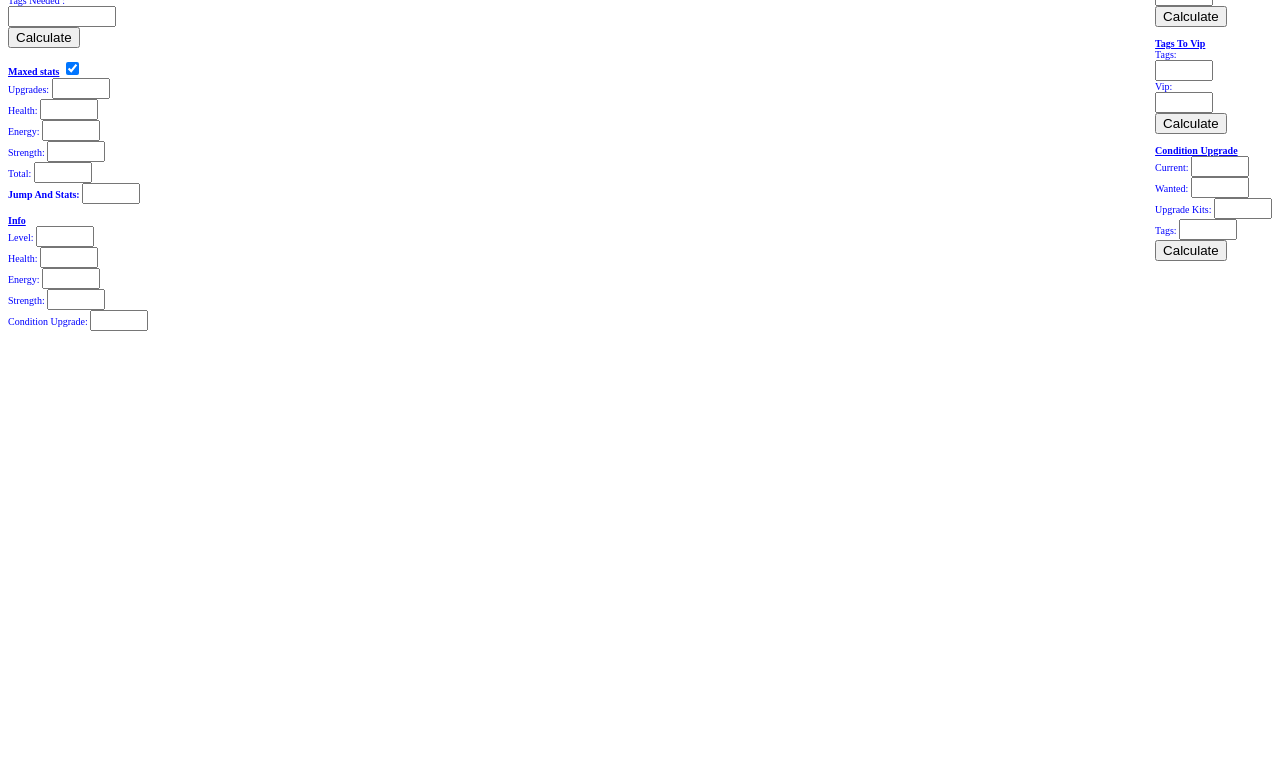
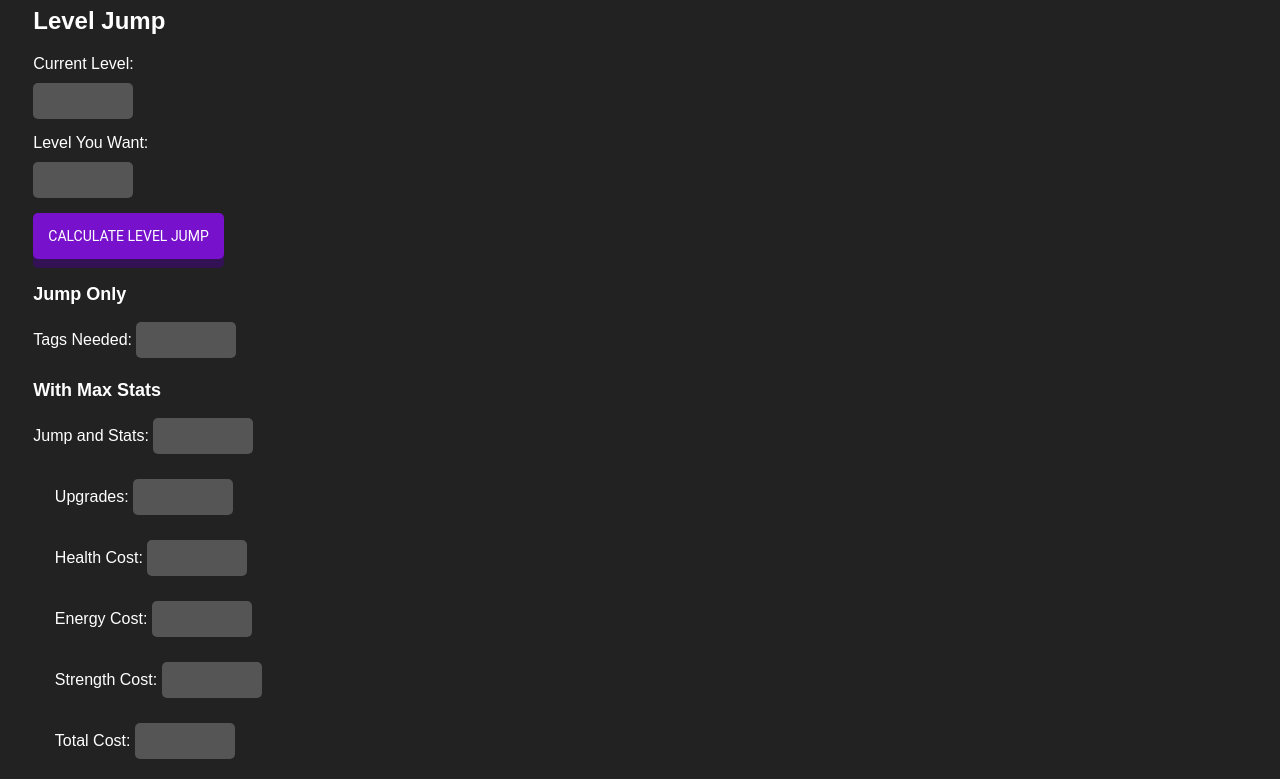
Before and after one commit to 23rdsilence/soc-calc, a plain HTML site: page index.html in a window 1280 px wide. Shown: the part 77-856 px from the top of the page. Before the commit the page ends 800 px from the top, so only its background shows below. Drawn offline with Linux system fonts and the light colour scheme.

Commit message:
CSS and remove condition calculations

```diff
--- a/index.html
+++ b/index.html
@@ -1,83 +1,170 @@
 <!DOCTYPE html>
 <html>
+
 <head>
   <title>Level Up Calculator</title>
+  <meta name="viewport" content="width=device-width, initial-scale=1">
+  <style>
+    .page-background {
+      width: 360px;
+      /* padding-top: 2%; */
+      margin: 2%;
+    }
+
+    .form {
+      font-family: sans-serif;
+      color: white
+    }
+
+    .form input {
+      font-family: sans-serif;
+      outline: 0;
+      background-color: #555;
+      /* width: 100%; */
+      border: 0;
+      margin: 10px 0 15px;
+      padding: 10px;
+      border-radius: 5px;
+      color: #ccc;
+      box-sizing: border-box;
+      font-size: 14px;
+      min-width: 100px;
+    }
+
+    h3 {
+      padding: 0;
+      font-size: large;
+      margin: 2% 0 2%;
+    }
+
+
+    .form button {
+      font-family: "Roboto", sans-serif;
+      text-transform: uppercase;
+      outline: 0;
+      background: #7711cc;
+      /*#4CAF50;*/
+      border: 0;
+      padding: 15px;
+      color: #FFFFFF;
+      font-size: 14px;
+      -webkit-transition: all 0.3 ease;
+      transition: all 0.3 ease;
+      cursor: pointer;
+      position: relative;
+
+      /* padding: 15px 25px; */
+      /* font-size: 24px; */
+      /* text-align: center; */
+      cursor: pointer;
+      outline: none;
+      /* color: #fff; */
+      /* background-color: #04AA6D; */
+      /* border: none; */
+      border-radius: 5px;
+      box-shadow: 0 9px #315;
+    }
+
+    .form button:hover {
+      background-color: #8822dd;
+    }
+
+    .form button:active {
+      background-color: #6600aa;
+      box-shadow: 0 5px #315;
+      transform: translateY(4px);
+    }
+  </style>
 </head>
 
-  <body>
-  <font size="1" color="blue">
-    <div style="width: 100%;">
-      <div style="float:left; width: 50%">
-        Current Level :<br>
+<body style="background-color: #222;">
+  <!-- <font size="1" color="blue"> -->
+  <div class="page-background">
+    <div style="width: 100%;" class="form">
+      <h1>SOC Classic Calculator</h1>
+      <div style="width: 100%">
+        <h2>Level Jump</h2>
+        Current Level:<br>
         <input type="number" id="Text1" name="TextBox1" style="width: 100px;">
-        <br>Level You Want :<br>
-        <input type="number" id="Text2" name="TextBox2" style="width: 100px;">
-        <br>Tags Needed :<br>
-        <input type="number" id="txtresult" name="TextBox3" style="width: 100px;"><br>
-        <input type="button" name="clickbtn" value="Calculate" onclick="calculate()"><br>
-        <br><u><b>Maxed stats</b></u>
-        <input type="checkbox" id="cbox1" value="first_checkbox" checked>
-        <br> Upgrades:
-        <input type="number" id="upgrades" name="TextBox4" style="width: 50px;">
-        <br> Health:
-        <input type="number" id="health" name="TextBox5" style="width: 50px;">
-        <br> Energy:
-        <input type="number" id="energy" name="TextBox6" style="width: 50px;">
-        <br> Strength:
-        <input type="number" id="strength" name="TextBox7" style="width: 50px;">
-        <br> Total:
-        <input type="number" id="total" name="TextBox8" style="width: 50px;"><br>
-        <b>Jump And Stats:</b>
+        <br>Level You Want:<br>
+        <input type="number" id="Text2" name="TextBox2" style="width: 100px;"><br>
+        <button name="clickbtn" onclick="calculate()">Calculate Level Jump</button><br>
+        <br>
+        <h3>Jump Only</h3>
+        Tags Needed:
+        <input type="number" id="txtresult" name="TextBox3" style="width: 100px;" readonly><br>
+        <h3>With Max Stats</h3>
+        Jump and Stats:
         <input type="number" id="jumpmax" name="jumpmax" style="width: 50px;"><br>
-        <br><u><b>Info</b></u>
-        <br> Level: <input type="number" id="infolevel" name="infolevel" style="width: 50px;">
-        <br> Health: <input type="number" id="infohealth" name="infobox" style="width: 50px;">
-        <br> Energy: <input type="number" id="inforenergy" name="infoenergy" style="width: 50px;">
-        <br> Strength: <input type="number" id="infostrength" name="infostrength" style="width: 50px;">
-        <br> Condition Upgrade: <input type="number" id="infoupgrade" name="infoupgrade" style="width: 50px;">
+        <!-- <input type="checkbox" id="cbox1" value="first_checkbox" checked> -->
+        <div style="margin-left: 6%;">
+          Upgrades:
+          <input type="number" id="upgrades" name="TextBox4" style="width: 50px;" readonly>
+          <br> Health Cost:
+          <input type="number" id="health" name="TextBox5" style="width: 50px;" readonly>
+          <br> Energy Cost:
+          <input type="number" id="energy" name="TextBox6" style="width: 50px;" readonly>
+          <br> Strength Cost:
+          <input type="number" id="strength" name="TextBox7" style="width: 50px;" readonly>
+          <br> Total Cost:
+          <input type="number" id="total" name="TextBox8" style="width: 50px;" readonly><br>
+        </div>
+        <h3>Info</h3>
+        <div style="margin-left: 6%;">
+          Level: <input type="number" id="infolevel" name="infolevel" style="width: 50px;" readonly>
+          <br> Health: <input type="number" id="infohealth" name="infobox" style="width: 50px;" readonly>
+          <br> Energy: <input type="number" id="inforenergy" name="infoenergy" style="width: 50px;" readonly>
+          <br> Strength: <input type="number" id="infostrength" name="infostrength" style="width: 50px;" readonly>
+          <!-- <br> Condition Upgrade: <input type="number" id="infoupgrade" name="infoupgrade" style="width: 50px;"> -->
+        </div>
       </div>
 
-      <div style="float:right;">
-        <b><u>Vip To Tags</u></b>
+      <div style="width: 100%;" class="form">
+        <h2>Currency</h2>
+        <h3>VIPs to Tags</h3>
         <br>Vip: <br>
         <input type="number" id="vip2" name="VipBox2" style="width: 50px;">
         <br>Tags: <br>
-        <input type="number" id="tags2" name="TagsBox2" style="width: 50px;"><br>
-        <input type="button" name="clickbtn3" value="Calculate" onclick="VipToTags()"><br>
-
-        <br><b><u>Tags To Vip</u></b>
+        <input type="number" id="tags2" name="TagsBox2" style="width: 50px;" readonly><br>
+        <button name="clickbtn3" onclick="VipToTags()">Calculate Tags</button><br>
+        <br>
+        <h3>Tags to VIPs</h3>
         <br>Tags: <br>
         <input type="number" id="tags1" name="TagsBox1" style="width: 50px;">
-        <br>Vip: <br>
-        <input type="number" id="vip1" name="VipBox1" style="width: 50px;"><br>
-        <input type="button" name="clickbtn2" value="Calculate" onclick="TagsToVip()"><br>
+        <br>VIPs: <br>
+        <input type="number" id="vip1" name="VipBox1" style="width: 50px;" readonly><br>
+        <button name="clickbtn2" onclick="TagsToVip()">Calculate VIPs</button><br>
 
-        <br><b><u>Condition Upgrade</u></b><br>
+        <!-- <br><b><u>Condition Upgrade</u></b><br>
         Current: <input type="number" id="curcon" name="CurCon" style="width: 50px;"><br>
         Wanted: <input type="number" id="wancon" name="WanCon" style="width: 50px;"><br>
         Upgrade Kits: <input type="number" id="upkit" name="UpKit" style="width: 50px;"><br>
         Tags: <input type="number" id="contag" name="ConTag" style="width: 50px;"><br>
-        <input type="button" name="clickbtn4" value="Calculate" onclick="ConUpgrade()"><br>
+        <button name="clickbtn4" value="Calculate" onclick="ConUpgrade()">Calculate</button><br> -->
+      </div>
+      <br>
+      <br>
+      <i>23rd | hiyall360 | Kiliungk</i>
     </div>
   </div>
-    </font>
+  <!-- </font> -->
 
   <script>
     function calculate() {
       var cur = parseInt(document.getElementById("Text1").value);
       var des = parseInt(document.getElementById("Text2").value);
-        var result = ((((des-1)*(des)*(2*(des-1)+1))/6)+(des-1)*10+10)-((((cur-1)*(cur)*(2*(cur-1)+1))/6)+(cur-1)*10+10);
-        var curupg = Math.ceil(cur*3/2);
-        var desupg = Math.ceil(des*3/2);
-        var upgrades = desupg-curupg;
-        var health = upgrades*59;
-        var enegry = upgrades*65;
-        var strength = (des-cur)*70;
-        var total = health+enegry+strength;
-        var infohealth = desupg*10+50;
-        var infostr = des+1;
-        var infoupg = des*30;
-        var jumpmax = result+total;
+      var result = ((((des - 1) * (des) * (2 * (des - 1) + 1)) / 6) + (des - 1) * 10 + 10) - ((((cur - 1) * (cur) * (2 * (cur - 1) + 1)) / 6) + (cur - 1) * 10 + 10);
+      var curupg = Math.ceil(cur * 3 / 2);
+      var desupg = Math.ceil(des * 3 / 2);
+      var upgrades = desupg - curupg;
+      var health = upgrades * 59;
+      var enegry = upgrades * 65;
+      var strength = (des - cur) * 70;
+      var total = health + enegry + strength;
+      var infohealth = desupg * 10 + 50;
+      var infostr = des + 1;
+      var infoupg = des * 30;
+      var jumpmax = result + total;
       document.getElementById("txtresult").value = result;
       document.getElementById("upgrades").value = upgrades;
       document.getElementById("health").value = health;
@@ -89,14 +176,14 @@
       document.getElementById("infohealth").value = infohealth;
       document.getElementById("inforenergy").value = infohealth;
       document.getElementById("infostrength").value = infostr;
-        document.getElementById("infoupgrade").value = infoupg;
+      // document.getElementById("infoupgrade").value = infoupg;
     }
 
   </script>
   <script>
     function TagsToVip() {
       var tag = parseInt(document.getElementById("tags1").value);
-        var vip = tag*1350/1754;
+      var vip = tag * 1350 / 1754;
       document.getElementById("vip1").value = vip;
     }
 
@@ -104,20 +191,22 @@
   <script>
     function VipToTags() {
       var vip = parseInt(document.getElementById("vip2").value);
-        var tag = vip*1754/1350;
+      var tag = vip * 1754 / 1350;
       document.getElementById("tags2").value = tag;
     }
   </script>
 
   <script>
     function ConUpgrade() {
-    var curcon=parseInt(document.getElementById("curcon").value);
-    var wancon=parseInt(document.getElementById("wancon").value);
-    var calkits= (wancon-curcon)/10;
-    var caltag= calkits*12;
+      var curcon = parseInt(document.getElementById("curcon").value);
+      var wancon = parseInt(document.getElementById("wancon").value);
+      var calkits = (wancon - curcon) / 10;
+      var caltag = calkits * 12;
       document.getElementById("upkit").value = calkits;
       document.getElementById("contag").value = caltag;
     }
   </script>
 
 </body>
+
+</html>
```
Lines whose indentation alone changed are shown as unchanged.
